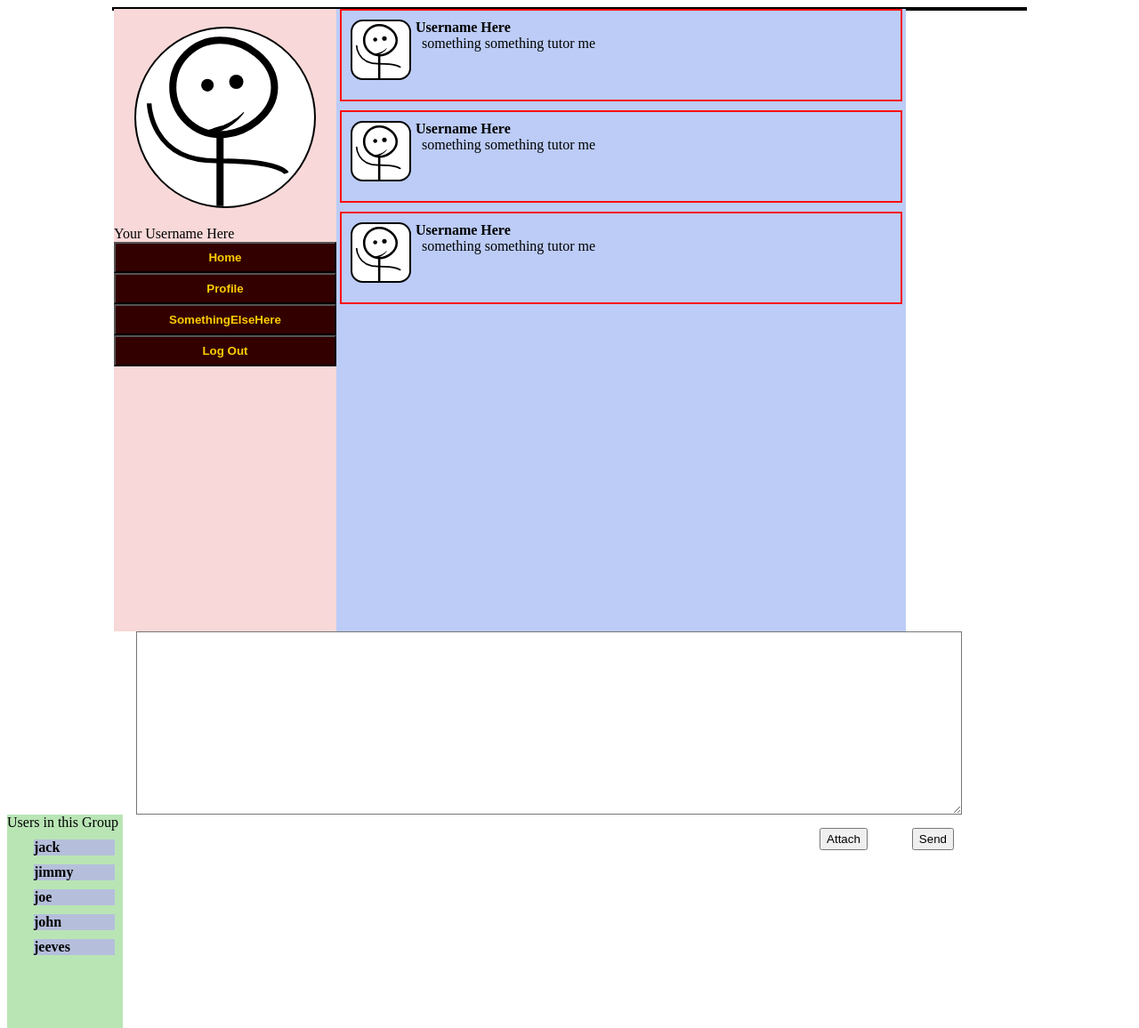
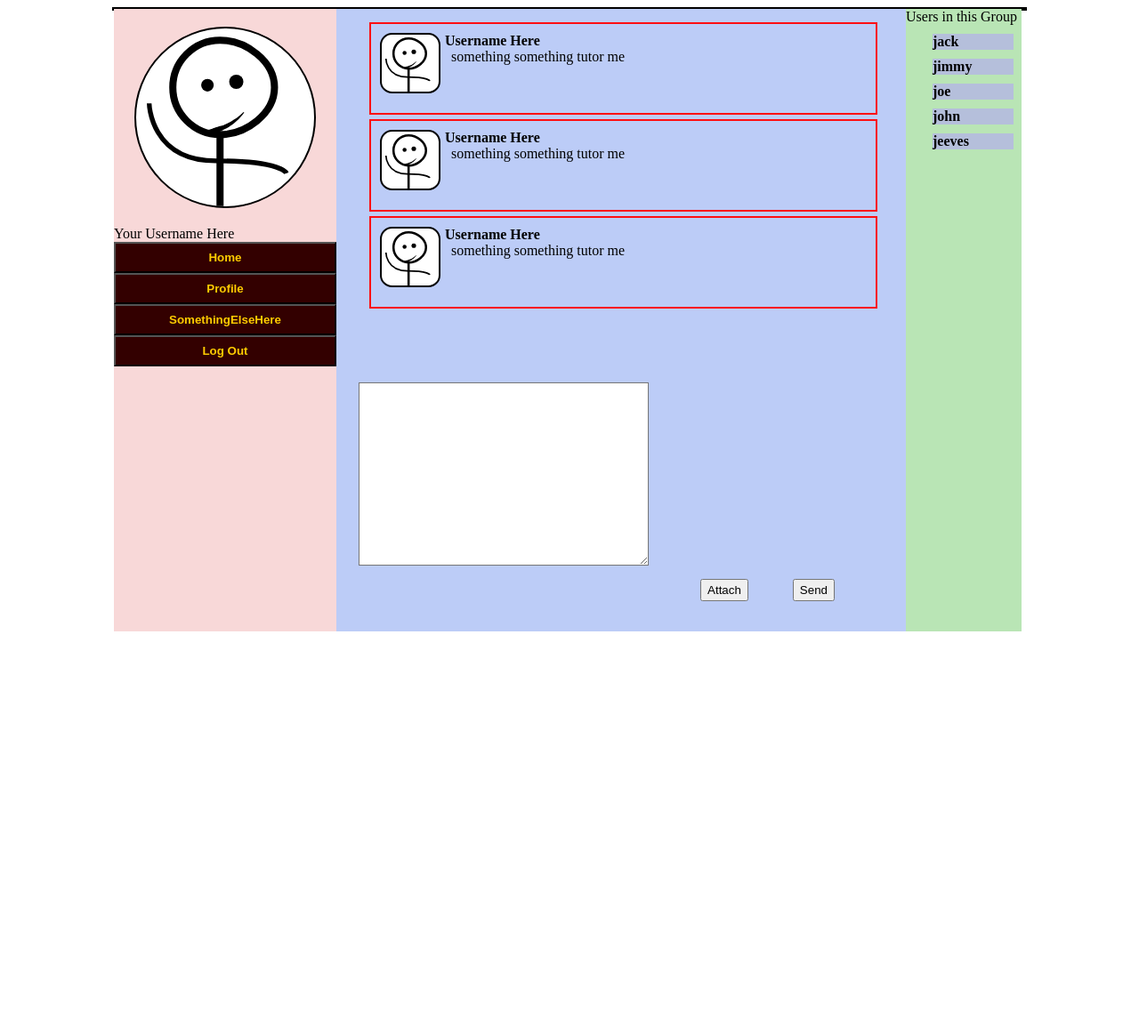
Before and after one commit to ScottJ95/WebSemesterProject, a PHP site: page /Chats.html in a window 1280 px wide. Shown: the top 1156 px of the page at 89% size. After the commit the page ends 710 px from the top, so only its background shows below. Run offline with PHP 8.4, Linux system fonts and the light colour scheme.

Commit message:
Fixed bug in Chats.html

```diff
--- a/Public/Chats.html
+++ b/Public/Chats.html
@@ -5,6 +5,8 @@
 <title>Chats</title>
 <link href="thread.css" rel="stylesheet" type="text/css" media="screen">
 </head>
+
+
 <body>
 <div class = "container">
 	<div class = "left">
@@ -15,8 +17,8 @@
     	<button class="navButton" id="me">SomethingElseHere</button>
     	<button class="navButton" id="signOut">Log Out</button>
     </div>
-    <div class = "center"
-    	<div class = "groupContainer" id = "style-5">
+    <div class = "center">
+    	<div class = "groupContainer" id = "style-5" style="overflow-y: scroll; height:400px;">
                 <div class = "post">
                     <div class = "userContainer">
                     	<div class="userImageChat">
@@ -50,15 +52,15 @@
                     <div class = "messageChat">
                         something something tutor me
                     </div>
-
+		</div>
                 </div>
-	   	</div>
     		<div id ="newMessage">
               	<textarea id="inputMessage" class="inputMessage"> </textarea>
-    		</div>
+    		 </div>
        <div class = "buttonContainer">
                 <button id="btnSend" class="btn btn-action">Send</button>
                 <button id="btnAttach" class="btn btn-action">Attach</button>
+
        </div>
     </div>
     <div class = "right">
--- a/Public/thread.css
+++ b/Public/thread.css
@@ -156,7 +156,10 @@ a:link, a:visited, a:hover, a:active{
 	width: 95%;
 	height: 80px;
 	margin:auto;
-	margin-bottom:10px;
+	margin-bottom:5px;
+	margin-top:5px;
+	margin-left:5px;
+	margin-right:5px;
 }
 
 .groupList{
@@ -204,7 +207,7 @@ a:link, a:visited, a:hover, a:active{
 	background-color:white;
 	word-wrap:break-word;
 	height:200px;
-	width:90%;
+	width:50%;
 	float:left;
 	margin-left:25px;
 
```
